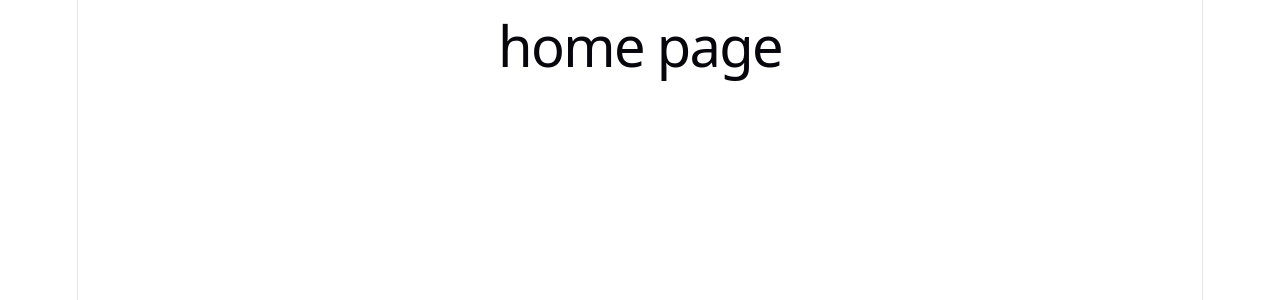
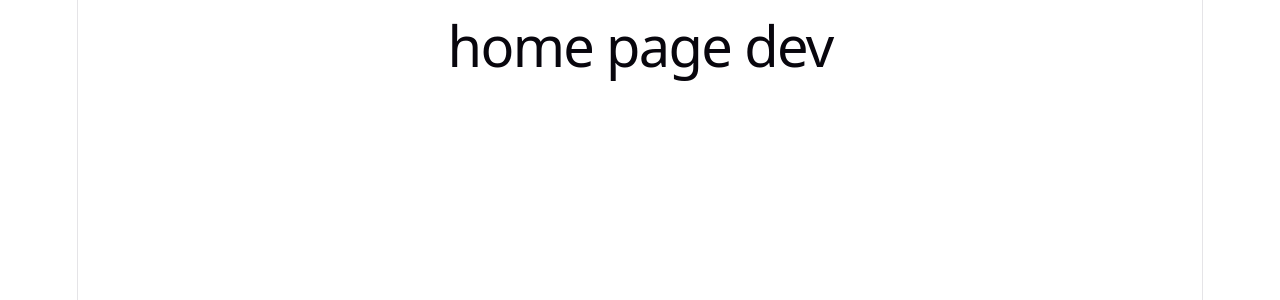
Before and after one commit to sonidivyesh/mini-commerce-frontend, a React (Vite) app: page / in a window 1280 px wide. Shown: the top 300 px of the page. Built offline with nearby package versions, Linux system fonts and the light colour scheme.

Commit message:
dev testing

```diff
--- a/src/App.tsx
+++ b/src/App.tsx
@@ -3,7 +3,7 @@ import './App.css'
 function App() {
   return (
     <>
-      <h1>home page</h1>
+      <h1>home page dev</h1>
     </>
   )
 }
```
